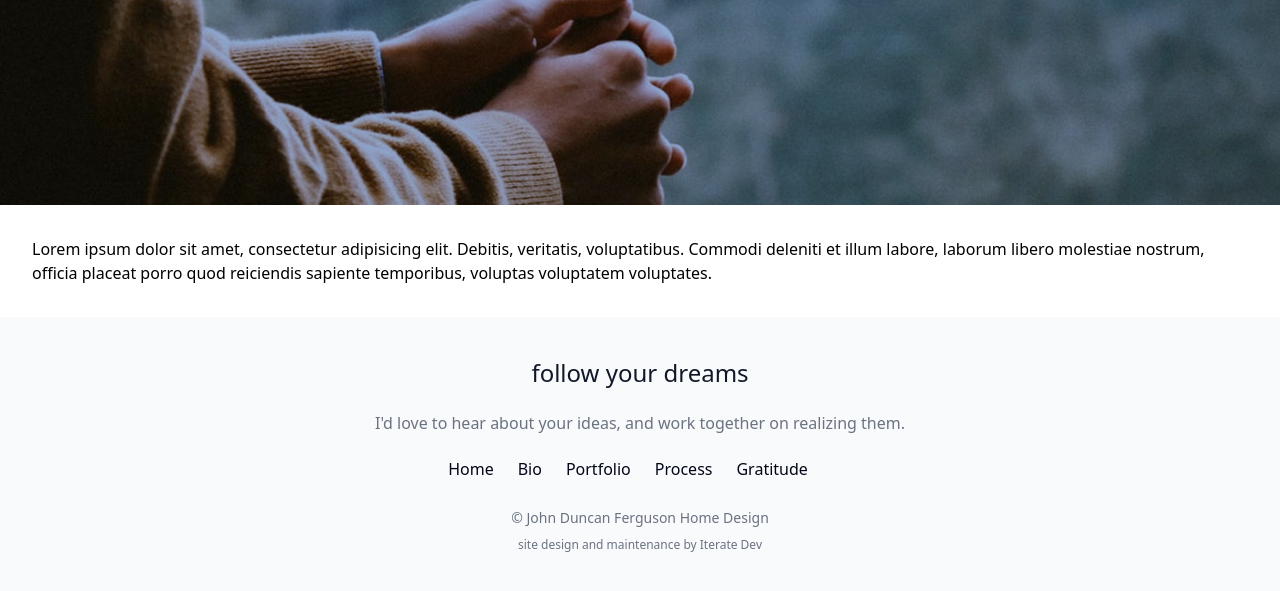
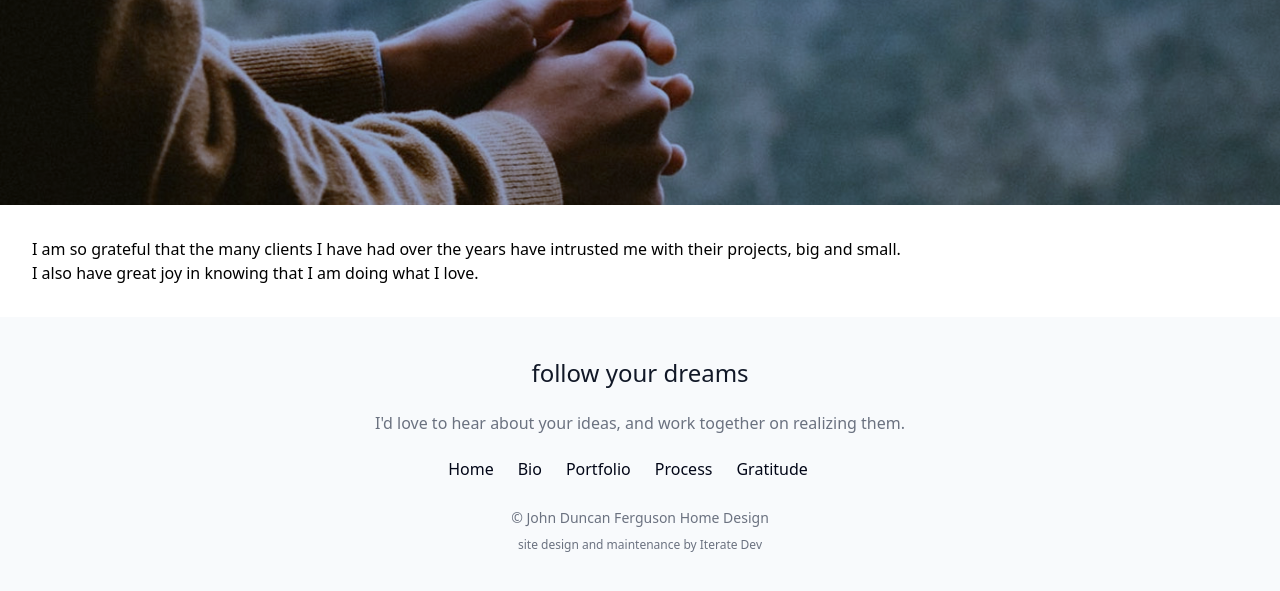
Before and after one commit to hitchless/jd-ferguson-design, an Astro site: page /gratitude in a window 1280 px wide. Shown: the part 351-942 px from the top of the page. Built offline with nearby package versions, Linux system fonts and the light colour scheme; Astro itself is replaced by a stand-in of ours.

Commit message:
updating gratitude page

```diff
--- a/src/pages/gratitude.astro
+++ b/src/pages/gratitude.astro
@@ -9,9 +9,10 @@ import Content from "../components/Content.astro";
     <Hero slogan="Giving Thanks" more="life is a team effort" cta="" url="" bg="bg-hero-gratitude md:bg-hero-gratitude-lg" />
 
     <Content>
-      <p>Lorem ipsum dolor sit amet, consectetur adipisicing elit. Debitis, veritatis, voluptatibus. Commodi deleniti
-        et illum labore, laborum libero molestiae nostrum, officia placeat porro quod reiciendis sapiente temporibus,
-        voluptas voluptatem voluptates.</p>
+      <p>I am so grateful that the many clients I have had over the years have intrusted me with their projects, big and
+        small.</p>
+
+      <p>I also have great joy in knowing that I am doing what I love.</p>
     </Content>
 
   </main>
```
